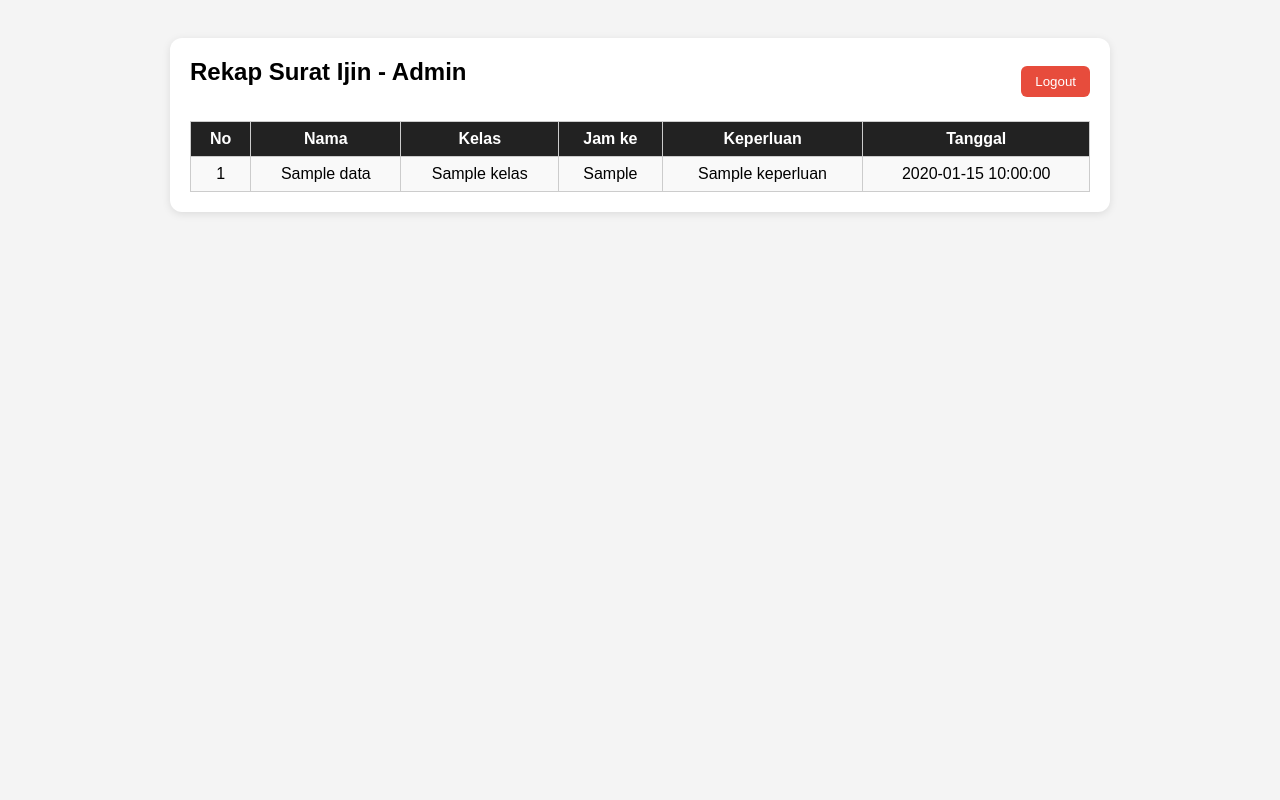
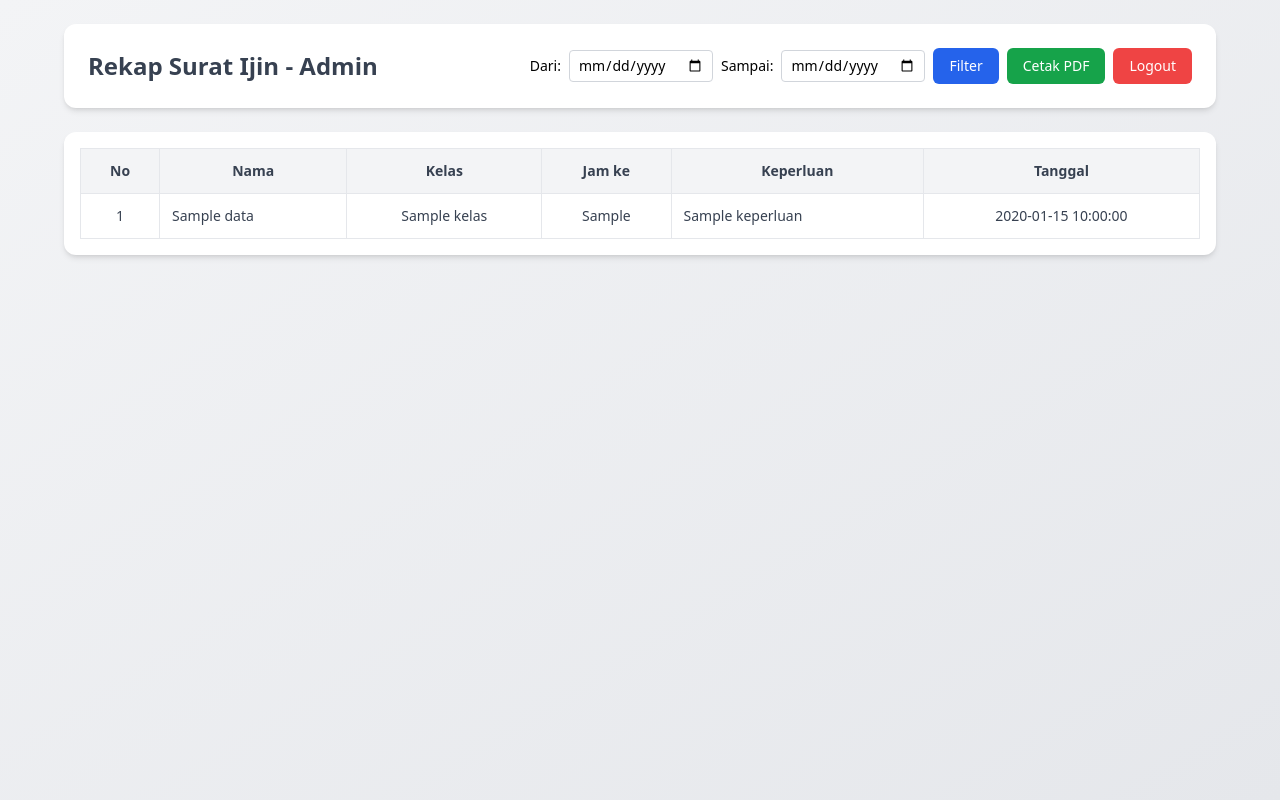
Before and after one commit to shinataputra/kurikulum-app, a PHP site: the page made by views/admin/rekap.php in a window 1280 px wide. Run offline with PHP 8.4, Linux system fonts and the light colour scheme; the template is opened without the code that fills it: most values are stand-ins (such as "Sample title", 1, 10 or a date in 2020); some libraries are stand-ins or nearby versions.

Commit message:
fix : tampilan dashboard

```diff
--- a/views/admin/rekap.php
+++ b/views/admin/rekap.php
@@ -9,99 +9,80 @@ $logoutUrl = 'index.php?url=auth/logout';
 <head>
     <meta charset="UTF-8">
     <title>Rekap Surat Ijin</title>
-    <style>
-        body {
-            font-family: Arial, sans-serif;
-            background: #f4f4f4;
-            padding: 30px;
-        }
-
-        .container {
-            background: #fff;
-            padding: 20px;
-            border-radius: 12px;
-            box-shadow: 0 2px 8px rgba(0, 0, 0, 0.1);
-            max-width: 900px;
-            margin: auto;
-        }
-
-        h2 {
-            margin-top: 0;
-        }
-
-        .top-bar {
-            display: flex;
-            justify-content: space-between;
-            align-items: center;
-        }
-
-        .logout-btn {
-            background-color: #e74c3c;
-            color: white;
-            border: none;
-            padding: 8px 14px;
-            border-radius: 6px;
-            cursor: pointer;
-        }
-
-        .logout-btn:hover {
-            background-color: #c0392b;
-        }
-
-        table {
-            width: 100%;
-            border-collapse: collapse;
-            margin-top: 15px;
-        }
-
-        th,
-        td {
-            border: 1px solid #ccc;
-            padding: 8px 12px;
-            text-align: center;
-        }
-
-        th {
-            background-color: #222;
-            color: white;
-        }
-
-        tr:nth-child(even) {
-            background-color: #f9f9f9;
-        }
-    </style>
+    <link rel="icon" type="image/png" href="assets/img/iconsmexa.png">
+    <meta name="viewport" content="width=device-width, initial-scale=1.0">
+    <script src="https://cdn.tailwindcss.com"></script>
 </head>
 
-<body>
-    <div class="container">
-        <div class="top-bar">
-            <h2>Rekap Surat Ijin - <?= htmlspecialchars($namaUser) ?></h2>
-            <form action="<?= $logoutUrl ?>" method="post" style="margin:0;">
-                <button type="submit" class="logout-btn">Logout</button>
+<body class="bg-gradient-to-br from-gray-100 to-gray-200 min-h-screen p-6">
+    <div class="max-w-6xl mx-auto space-y-6">
+        <!-- Header -->
+        <div class="bg-white shadow-md rounded-xl p-6 flex flex-col md:flex-row justify-between items-start md:items-center gap-4">
+            <div>
+                <h1 class="text-2xl font-semibold text-gray-700">Rekap Surat Ijin - <?= htmlspecialchars($namaUser) ?></h1>
+            </div>
+
+            <div class="flex flex-wrap items-center gap-2">
+                <!-- Filter tanggal -->
+                <form method="get" class="filter-form flex flex-wrap items-center gap-2">
+                    <input type="hidden" name="url" value="admin/rekapfilter">
+                    <label class="flex items-center gap-2 text-sm">
+                        Dari:
+                        <input type="date" name="dari" value="<?= $_GET['dari'] ?? '' ?>" class="border border-gray-300 rounded px-2 py-1 text-sm">
+                    </label>
+                    <label class="flex items-center gap-2 text-sm">
+                        Sampai:
+                        <input type="date" name="sampai" value="<?= $_GET['sampai'] ?? '' ?>" class="border border-gray-300 rounded px-2 py-1 text-sm">
+                    </label>
+
+                    <button
+                        class="bg-blue-600 hover:bg-blue-700 text-white px-4 py-2 rounded-md text-sm transition duration-150">
+                        Filter
+                    </button>
+
+
+                    <a class="bg-green-600 hover:bg-green-700 text-white px-4 py-2 rounded-md text-sm transition duration-150"
+                        href="index.php?url=admin/cetak&dari=<?= $_GET['dari'] ?? '' ?>&sampai=<?= $_GET['sampai'] ?? '' ?>" target="_blank">
+                        Cetak PDF
+                    </a>
+                </form>
+
+                <!-- Logout -->
+                <form action="index.php?url=auth/logout" method="post">
+                    <button class="bg-red-500 hover:bg-red-600 text-white px-4 py-2 rounded-md text-sm transition duration-150">
+                        Logout
+                    </button>
                 </form>
             </div>
+        </div>
 
-        <table>
-            <tr>
-                <th>No</th>
-                <th>Nama</th>
-                <th>Kelas</th>
-                <th>Jam ke</th>
-                <th>Keperluan</th>
-                <th>Tanggal</th>
+
+        <!-- Table -->
+        <div class="overflow-x-auto bg-white shadow-md rounded-xl p-4">
+            <table class=" min-w-full table-auto border text-sm text-gray-700">
+                <thead>
+                    <tr class="bg-gray-100 text-center">
+                        <th class="p-3 border">No</th>
+                        <th class="p-3 border">Nama</th>
+                        <th class="p-3 border">Kelas</th>
+                        <th class="p-3 border">Jam ke</th>
+                        <th class="p-3 border">Keperluan</th>
+                        <th class="p-3 border">Tanggal</th>
                     </tr>
+                </thead>
                 <?php foreach ($data as $i => $surat): ?>
-                <tr>
-                    <td><?= $i + 1 ?></td>
-                    <td><?= htmlspecialchars($surat['nama']) ?></td>
-                    <td><?= htmlspecialchars($surat['kelas']) ?></td>
-                    <td><?= htmlspecialchars($surat['jam_ke']) ?></td>
-                    <td><?= htmlspecialchars($surat['keperluan']) ?></td>
-                    <td><?= $surat['tanggal'] ?></td>
+                    <tr class="hover:bg-gray-50 text-center">
+                        <td class="p-3 border"><?= $i + 1 ?></td>
+                        <td class="p-3 border text-left"><?= htmlspecialchars($surat['nama']) ?></td>
+                        <td class="p-3 border"><?= htmlspecialchars($surat['kelas']) ?></td>
+                        <td class="p-3 border"><?= htmlspecialchars($surat['jam_ke']) ?></td>
+                        <td class="p-3 border text-left break-words max-w-[500px]"><?= htmlspecialchars($surat['keperluan']) ?></td>
+                        <td class="p-3 border"><?= $surat['tanggal'] ?></td>
                     </tr>
                 <?php endforeach ?>
             </table>
         </div>
+    </div>
 </body>
 
 </html>
```
Also changed, not shown: views/gurupiket/rekap.php (+9 -8 lines). Lines whose indentation alone changed are shown as unchanged.
